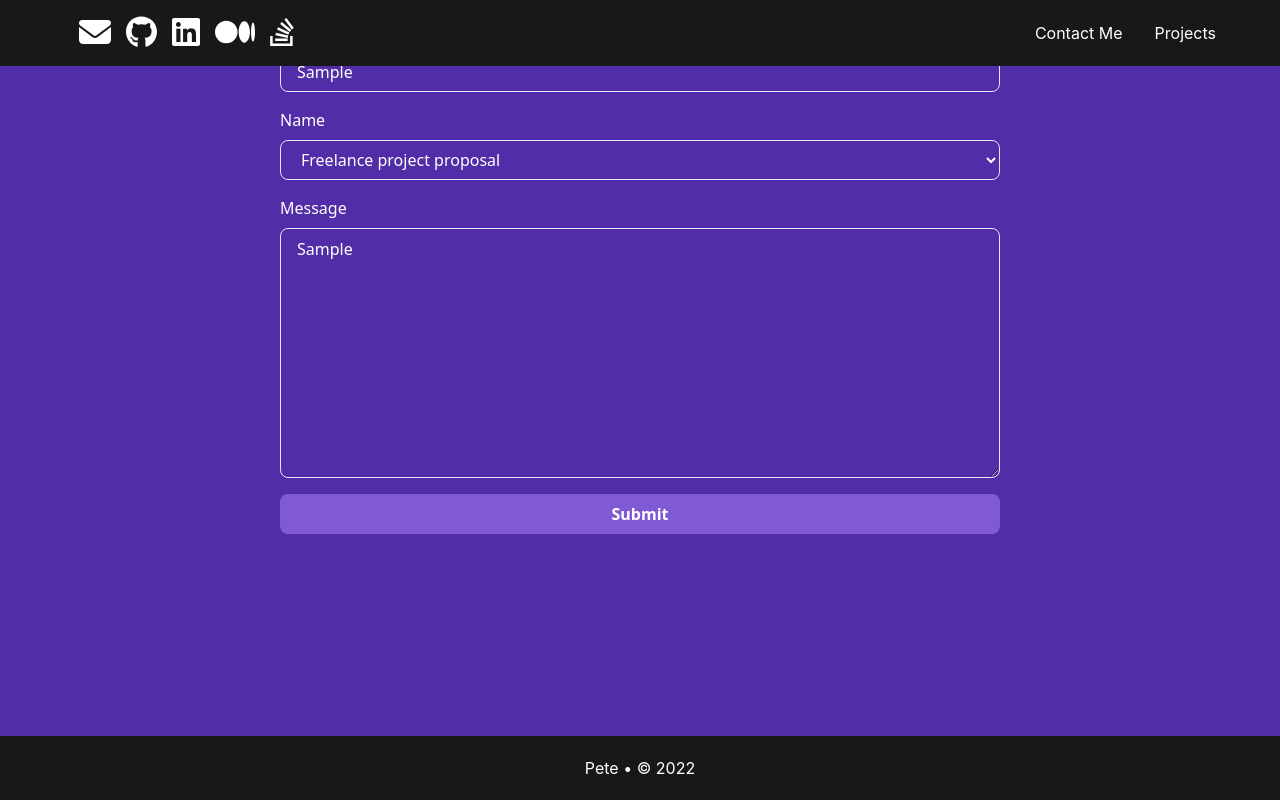
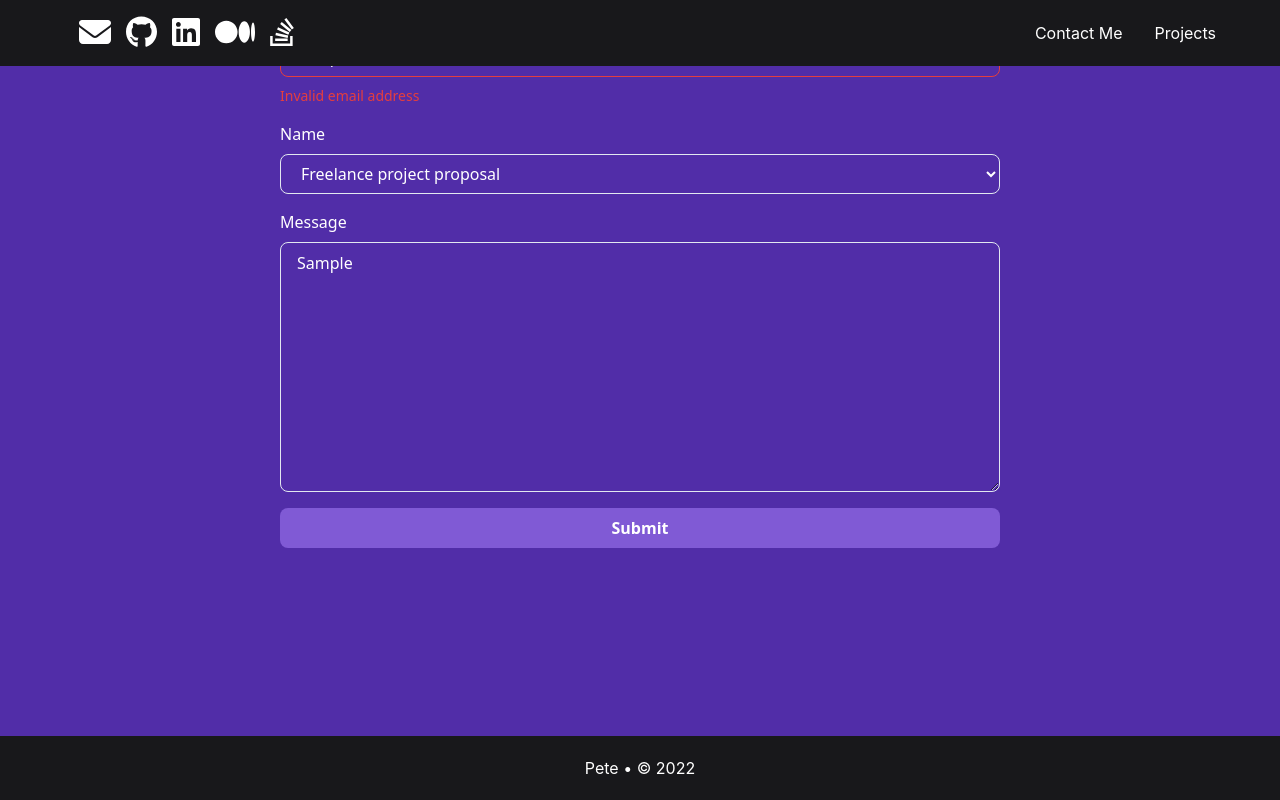
Before and after one commit to yazeedmomani/pete-portfolio, a React (Create React App) app: page / in a window 1280 px wide. Both pictures are taken after typing "Sample", "Sample", "Sample" into the empty fields and a click on the button "Submit". Shown: the part 2402-3202 px from the top of the page. Built offline with nearby package versions, Linux system fonts and the light colour scheme.

Commit message:
validate email on blur and change

```diff
--- a/src/components/ContactMeSection.js
+++ b/src/components/ContactMeSection.js
@@ -2,6 +2,7 @@ import { useReducer } from "react";
 
 import styles from "./ContactMeSection.module.css";
 
+//////////////////////////////////////////////////////////////////
 const nameReducer = (state, action) => {
   // CHANGE
   if (action.type === "CHANGE") {
@@ -30,16 +31,69 @@ const nameReducer = (state, action) => {
     };
   }
 
-  return { isTouched: false, isEmpty: null, value: "" };
+  return { isTouched: false, isEmpty: null, isValid: true, value: "" };
 };
 
-const emailReducer = (state, action) => {};
+//////////////////////////////////////////////////////////////////
+const emailReducer = (state, action) => {
+  // CHANGE
+  if (action.type === "CHANGE") {
+    if (state.isTouched === false) {
+      return { ...state, value: action.value };
+    }
+    if (state.isTouched === true) {
+      console.log(action.value.trim().length === 0);
+      return {
+        ...state,
+        isEmpty: action.value.trim().length === 0,
+        isEmail: action.value.includes("@") && action.value.includes("."),
+        value: action.value,
+        isValid:
+          action.value.trim().length !== 0 &&
+          action.value.includes("@") &&
+          action.value.includes("."),
+      };
+    }
+  }
 
+  // BLUR
+  if (action.type === "BLUR") {
+    return {
+      ...state,
+      isEmpty: action.value.trim().length === 0,
+      isEmail: action.value.includes("@") && action.value.includes("."),
+      value: action.value,
+      isTouched: true,
+      isValid:
+        action.value.trim().length !== 0 &&
+        action.value.includes("@") &&
+        action.value.includes("."),
+    };
+  }
+
+  return {
+    isTouched: false,
+    isEmpty: null,
+    isEmail: null,
+    isValid: true,
+    value: "",
+  };
+};
+
+//////////////////////////////////////////////////////////////////
 const LandingSection = (props) => {
   // Reducers
   const [name, dispatchName] = useReducer(nameReducer, {
     isTouched: false,
     isEmpty: null,
+    isValid: true,
+    value: "",
+  });
+
+  const [email, dispatchEmail] = useReducer(emailReducer, {
+    isTouched: false,
+    isEmpty: null,
+    isEmail: null,
     isValid: true,
     value: "",
   });
@@ -51,6 +105,14 @@ const LandingSection = (props) => {
 
   const handleNameBlur = (e) => {
     dispatchName({ type: "BLUR", value: e.target.value });
+  };
+
+  const handleEmailChange = (e) => {
+    dispatchEmail({ type: "CHANGE", value: e.target.value });
+  };
+
+  const handleEmailBlur = (e) => {
+    dispatchEmail({ type: "BLUR", value: e.target.value });
   };
 
   const handleSubmit = (e) => {
@@ -78,13 +140,21 @@ const LandingSection = (props) => {
         <label
           htmlFor="email"
           className={styles.label}>
-          Email
+          Email Address
         </label>
         <input
           type="text"
           id="email"
-          className={styles.input}
+          value={email.value}
+          onChange={handleEmailChange}
+          onBlur={handleEmailBlur}
+          className={`${styles.input} ${!email.isValid && styles.invalid}`}
         />
+        <div className={styles.error}>
+          {email.isEmpty
+            ? "Required"
+            : !email.isEmail && "Invalid email address"}
+        </div>
         <label
           htmlFor="type"
           className={styles.label}>
```
